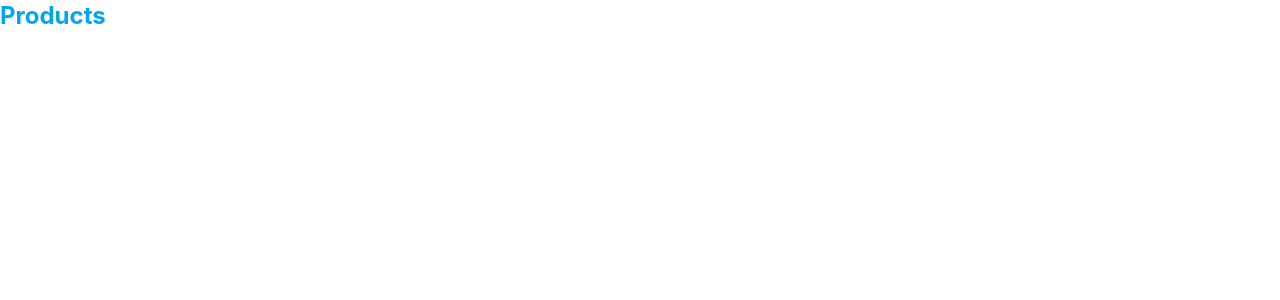
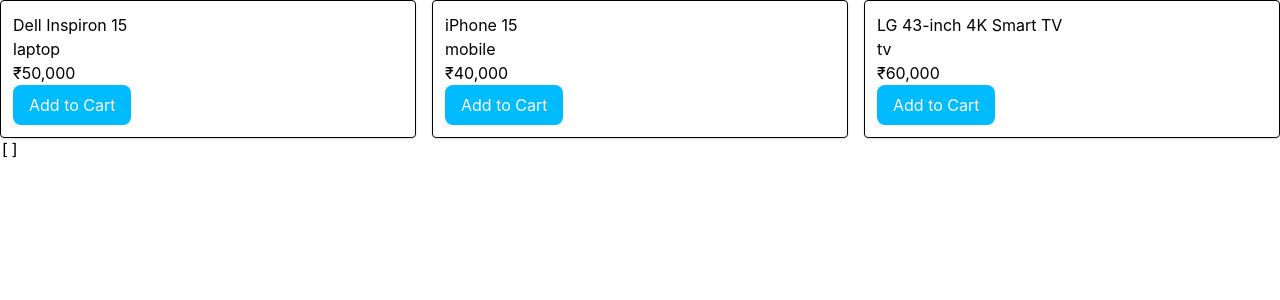
Before and after one commit to roshan-vyas-dev/mini-ecommerce, a React (Vite) app: page / in a window 1280 px wide. Shown: the top 300 px of the page. Built offline with nearby package versions, Linux system fonts and the light colour scheme.

Commit message:
feat: implement add to cart logic

```diff
--- a/src/App.jsx
+++ b/src/App.jsx
@@ -1,13 +1,41 @@
-import Products from "./pages/Products/Products"
-
+import Products from "./pages/Products/Products";
+import { useState } from "react";
 
 function App() {
+  const [cart, setCart] = useState([]);
+
+  function addToCart(product) {
+    const existingProduct = cart.find((item) => item.product.id === product.id);
+
+    if (existingProduct) {
+      setCart(
+        cart.map((item) => {
+          if (item.product.id === product.id) {
+            return {
+              ...item,
+              quantity: item.quantity + 1,
+            };
+          }
+
+          return item;
+        }),
+      );
+    } else {
+      setCart([
+        ...cart,
+        {
+          product: product,
+          quantity: 1,
+        },
+      ]);
+    }
+  }
   return (
     <div>
-      <Products/>
-
+      <Products addToCart={addToCart} />
+      <pre>{JSON.stringify(cart, null, 2)}</pre>
     </div>
-  )
+  );
 }
 
-export default App
+export default App;
--- /dev/null
+++ b/src/components/ProductCard/ProductCard.jsx
@@ -0,0 +1,17 @@
+
+function ProductCard({product,addToCart}) {
+  return (
+    <div className="border rounded p-3 shadow-sm ">
+      <p>{product.name}</p>
+      <p>{product.category}</p>
+      <p>₹{product.price.toLocaleString("en-IN")}</p>
+
+      <button className="bg-sky-400 text-white px-4 py-2 rounded-lg hover:bg-sky-500"
+      onClick={()=>addToCart(product)}
+      >Add to Cart</button>
+
+    </div>
+  )
+}
+
+export default ProductCard
--- /dev/null
+++ b/src/data/products.js
@@ -0,0 +1,25 @@
+const products = [
+  {
+    id: 1,
+    name: "Dell Inspiron 15",
+    price: 50000,
+    category: "laptop",
+    image: "",
+  },
+  {
+    id: 2,
+    name: "iPhone 15",
+    price: 40000,
+    category: "mobile",
+    image: "",
+  },
+  {
+    id: 3,
+    name: "LG 43-inch 4K Smart TV",
+    price: 60000,
+    category: "tv",
+    image: "",
+  },
+];
+
+export default products;
--- a/src/pages/Products/Products.jsx
+++ b/src/pages/Products/Products.jsx
@@ -1,7 +1,16 @@
+import products from "../../data/products"
+import ProductCard from "../../components/ProductCard/ProductCard"
 
-function Products() {
+function Products({addToCart}) {
   return (
-    <div className="text-2xl font-bold text-sky-500">Products</div>
+    <div className="grid grid-cols-1 md:grid-cols-3 gap-4">
+
+      {products.map((product)=>(
+        <ProductCard key={product.id} product={product} addToCart={addToCart}/>
+      ))}
+
+
+    </div>
   )
 }
 
```
